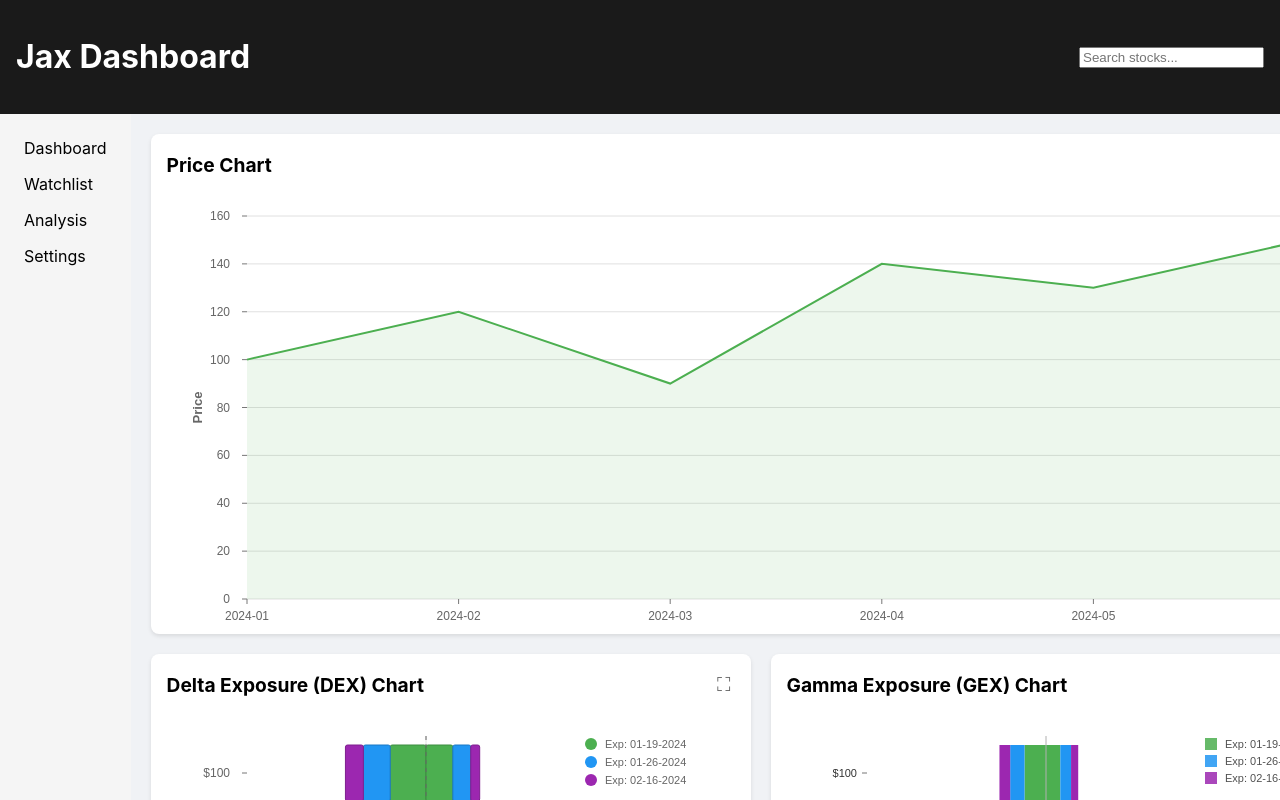
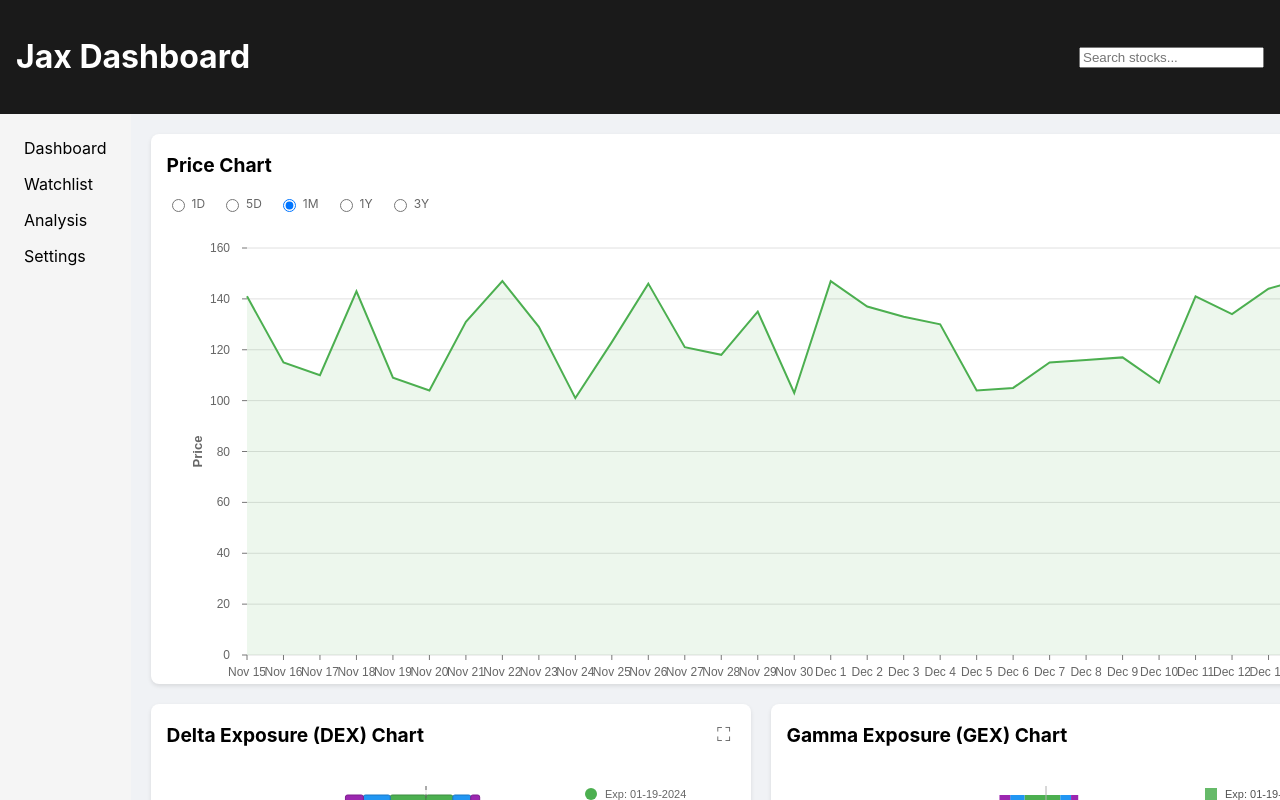
Before and after one commit to ekinolik/jax-ui, a React (Create React App) app: page / in a window 1280 px wide. Shown: the top 800 px of the page. Built offline with nearby package versions, Linux system fonts and the light colour scheme.

Commit message:
change duration for price chart

```diff
--- a/src/components/charts/PriceChart.js
+++ b/src/components/charts/PriceChart.js
@@ -1,21 +1,97 @@
-import React from 'react';
+import React, { useState } from 'react';
 import { ResponsiveLine } from '@nivo/line';
+import styled from 'styled-components';
 import ChartContainer from '../common/ChartContainer';
 
-const PriceChartContent = ({ isFullscreen }) => {
-  const data = [
-    {
+const TimeRangeContainer = styled.div`
+  display: flex;
+  gap: 16px;
+  margin-bottom: 16px;
+  position: relative;
+  z-index: 2;
+`;
+
+const RadioButton = styled.label`
+  display: inline-flex;
+  align-items: center;
+  gap: 4px;
+  cursor: pointer;
+  font-size: 12px;
+  color: #666;
+
+  input {
+    cursor: pointer;
+  }
+
+  &:hover {
+    color: #000;
+  }
+`;
+
+const timeRanges = [
+  { label: '1D', value: '1day' },
+  { label: '5D', value: '5day' },
+  { label: '1M', value: '1month' },
+  { label: '1Y', value: '1year' },
+  { label: '3Y', value: '3year' },
+];
+
+// Mock data generator based on time range
+const generateData = (timeRange) => {
+  const now = new Date();
+  const data = [];
+  let points;
+  let interval;
+
+  switch(timeRange) {
+    case '1day':
+      points = 24;
+      interval = 60 * 60 * 1000; // 1 hour
+      break;
+    case '5day':
+      points = 5;
+      interval = 24 * 60 * 60 * 1000; // 1 day
+      break;
+    case '1month':
+      points = 30;
+      interval = 24 * 60 * 60 * 1000; // 1 day
+      break;
+    case '1year':
+      points = 12;
+      interval = 30 * 24 * 60 * 60 * 1000; // ~1 month
+      break;
+    case '3year':
+      points = 36;
+      interval = 30 * 24 * 60 * 60 * 1000; // ~1 month
+      break;
+    default:
+      points = 24;
+      interval = 60 * 60 * 1000;
+  }
+
+  for (let i = points - 1; i >= 0; i--) {
+    const date = new Date(now - (i * interval));
+    data.push({
+      x: timeRange === '1day'
+        ? date.toLocaleTimeString([], { hour: '2-digit', minute: '2-digit' })
+        : date.toLocaleDateString([], { month: 'short', day: 'numeric' }),
+      y: Math.floor(Math.random() * 50) + 100 // Random price between 100 and 150
+    });
+  }
+
+  return [{
     id: "stock price",
-      data: [
-        { x: "2024-01", y: 100 },
-        { x: "2024-02", y: 120 },
-        { x: "2024-03", y: 90 },
-        { x: "2024-04", y: 140 },
-        { x: "2024-05", y: 130 },
-        { x: "2024-06", y: 150 },
-      ]
-    }
-  ];
+    data: data
+  }];
+};
+
+const PriceChartContent = ({ isFullscreen, timeRange, onTimeRangeChange }) => {
+  const data = generateData(timeRange);
+
+  const handleTimeRangeChange = (e) => {
+    e.stopPropagation();
+    onTimeRangeChange(e.target.value);
+  };
 
   const theme = {
     axis: {
@@ -53,11 +129,26 @@ const PriceChartContent = ({ isFullscreen }) => {
   };
 
   return (
+    <>
+      <TimeRangeContainer onClick={e => e.stopPropagation()}>
+        {timeRanges.map(({ label, value }) => (
+          <RadioButton key={value}>
+            <input
+              type="radio"
+              name="timeRange"
+              value={value}
+              checked={timeRange === value}
+              onChange={handleTimeRangeChange}
+            />
+            {label}
+          </RadioButton>
+        ))}
+      </TimeRangeContainer>
       <ResponsiveLine
         data={data}
         margin={isFullscreen ?
           { top: 40, right: 160, bottom: 100, left: 100 } :
-        { top: 20, right: 50, bottom: 65, left: 80 }
+          { top: 20, right: 50, bottom: 35, left: 80 }
         }
         xScale={{ type: 'point' }}
         yScale={{
@@ -94,7 +185,7 @@ const PriceChartContent = ({ isFullscreen }) => {
           tickRotation: 0,
           legend: '',
           legendPosition: 'middle',
-        legendOffset: 0
+          legendOffset: 25
         }}
         axisLeft={{
           tickSize: 5,
@@ -139,15 +230,24 @@ const PriceChartContent = ({ isFullscreen }) => {
             </div>
           </div>
         )}
+        style={{
+          height: isFullscreen ? '100%' : '450px'
+        }}
       />
+    </>
   );
 };
 
 // Wrapper component
 const PriceChart = () => {
+  const [timeRange, setTimeRange] = useState('1month');
+
   return (
     <ChartContainer title="Price Chart" fullWidth>
-      <PriceChartContent />
+      <PriceChartContent
+        timeRange={timeRange}
+        onTimeRangeChange={setTimeRange}
+      />
     </ChartContainer>
   );
 };
--- a/src/components/common/ChartContainer.js
+++ b/src/components/common/ChartContainer.js
@@ -15,8 +15,8 @@ const Container = styled.div`
   background: white;
   border-radius: 8px;
   box-shadow: 0 2px 4px rgba(0, 0, 0, 0.1);
-  padding: 1rem;
-  height: ${props => props.isFullscreen ? '100vh' : '500px'};
+  padding: 1rem 1rem 4.5rem 1rem;
+  height: ${props => props.isFullscreen ? '100vh' : '550px'};
   width: ${props => props.isFullscreen ? '100vw' : '100%'};
   position: ${props => props.isFullscreen ? 'fixed' : 'relative'};
   top: ${props => props.isFullscreen ? '0' : 'auto'};
```
Lines whose indentation alone changed are shown as unchanged.
